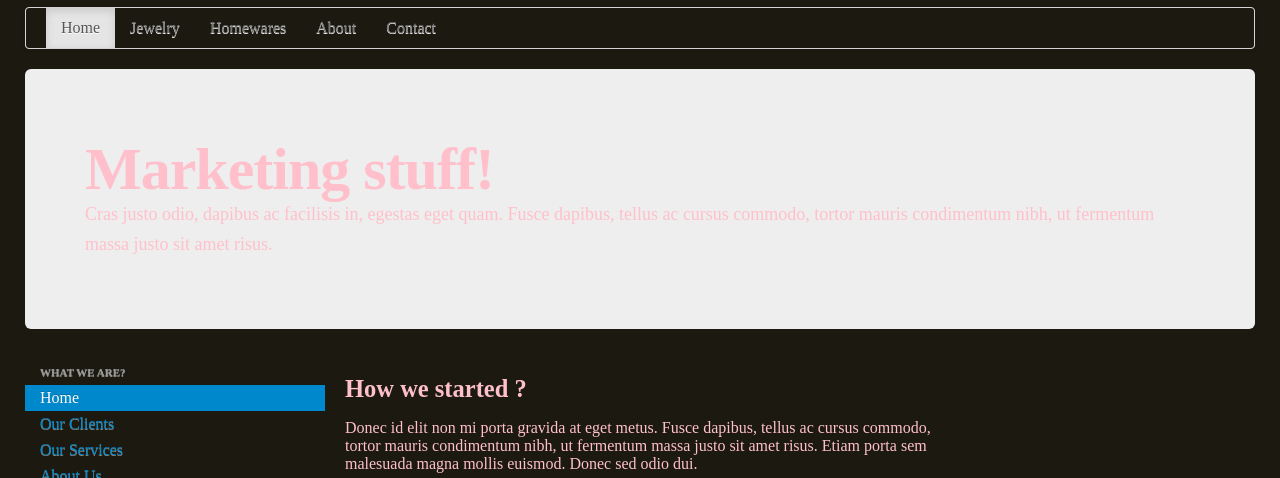
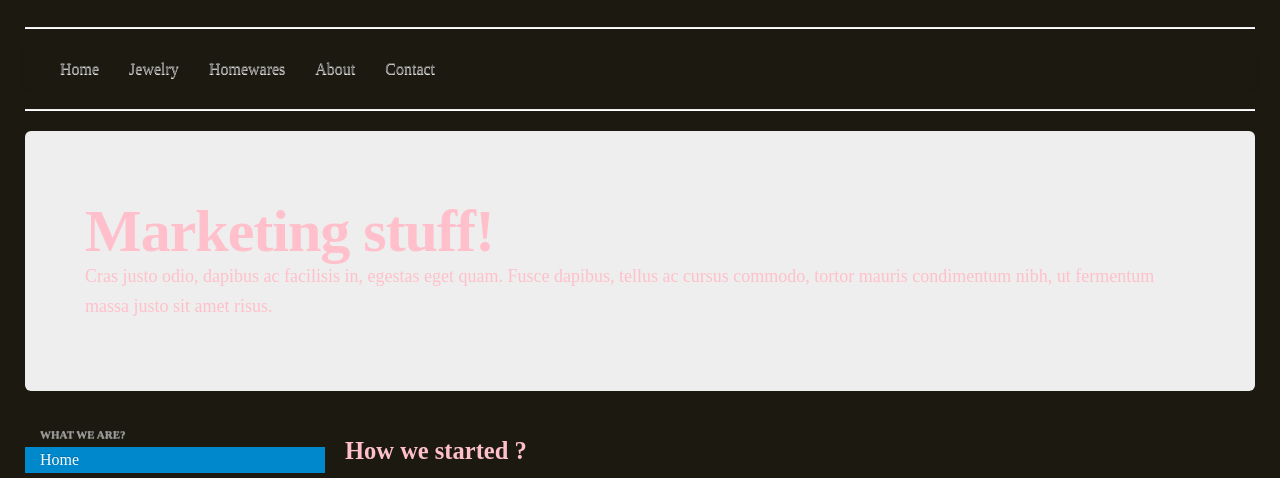
Before and after one commit to Sorraeus/koalynnedesigns2, a plain HTML site: page index.htm in a window 1280 px wide. Shown: the part 282-760 px from the top of the page. Drawn offline with nearby package versions, Linux system fonts and the light colour scheme.

Commit message:
Updated files

```diff
--- a/css/koalynnestylesnew.css
+++ b/css/koalynnestylesnew.css
@@ -11,18 +11,18 @@ body {
 	padding: 25px;
 	color: #FFC0CB;
 	font: 100% Tahoma Geneva sans-serif;
-	background-image: url("../img/background_tile.png");
+	background-image: url("../img/background_tile.PNG");
 }
 
 .navbar-inner {
 
-	background-image: url("../img/background_tile.png");
+	background-image: url("../img/background_tile.PNG");
+	border: none;
+	font-family: 100% Tahoma Geneva sans-serif;
 }
 
 .navbar {
 	color: #FFC0CB;
-	font: 100% Verdana Geneva sans-serif;
-
 }
 
 .logo{
@@ -37,3 +37,7 @@ body {
 	margin-top: -10%;
 
 }
+
+hr{
+	color: #FFC0CB;
+}
--- a/index.htm
+++ b/index.htm
@@ -7,7 +7,7 @@
 	<meta name="viewport" content="width=device-width, initial-scale=1.0">
 	<link href="css/bootstrap.css" rel="stylesheet" media="screen">
 	<link href="css/koalynnestylesnew.css" rel="stylesheet">
-	<link rel="icon" href="favicon.ico" type="image/x-icon">
+	<link rel="icon" href="faviconK.ico" type="image/x-icon">
 	<script type="text/javascript" src="./js/jquery-1.11.0.js"></script>
 
 	<script type="text/javascript">
@@ -26,11 +26,12 @@
 	<img class="subscript" src="./img/Koalynne_Designs_Subscript.gif">
 	</h2>
 	</div>
+	<hr />
 	<div class="navbar">
       <div class="navbar-inner">
           <div class="container">
                   <ul class="nav">
-                    <li class="active"><a href="#">Home</a></li>
+                    <li><a href="#">Home</a></li>
                     <li><a href="#">Jewelry</a></li>
                     <li><a href="#">Homewares</a></li>
                     <li><a href="#">About</a></li>
@@ -39,6 +40,7 @@
 		  </div>
 	  </div>
 	</div>
+	<hr />
 
 	<div class="hero-unit">
 		<h1>Marketing stuff!</h1>
```
